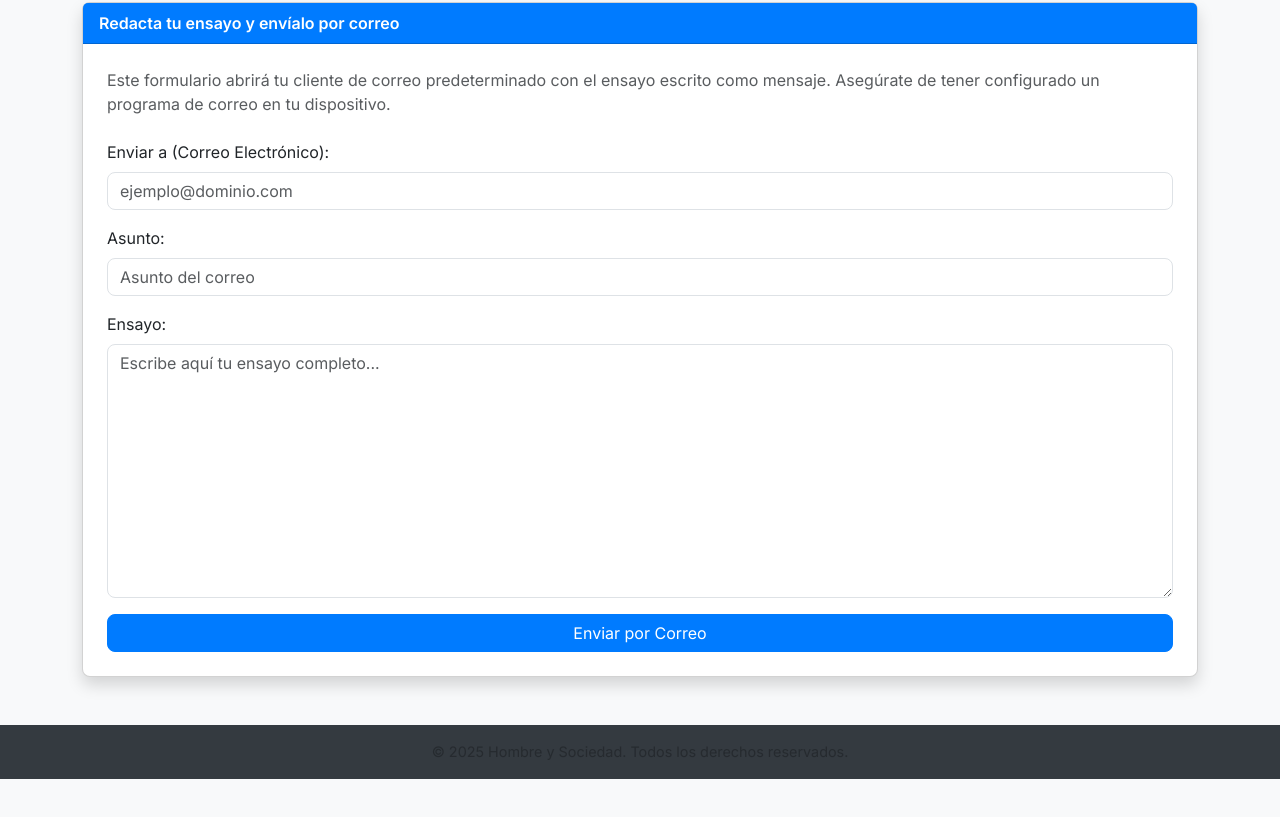
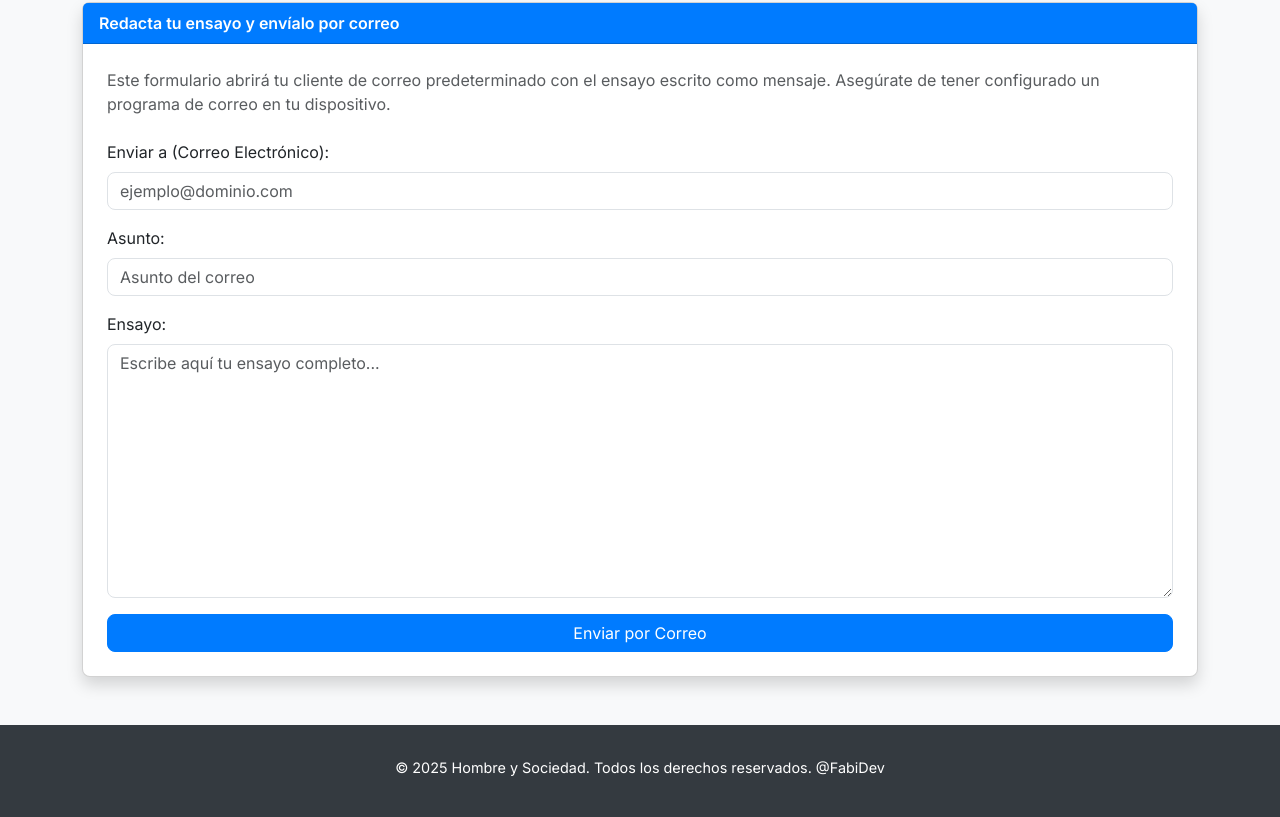
Before and after one commit to fabiow1010/hombreysociedad, a plain HTML site: page tierra.html in a window 1280 px wide. Shown: the part 778-1595 px from the top of the page. Before the commit the page ends 1557 px from the top, so only its background shows below. Drawn offline with nearby package versions, Linux system fonts and the light colour scheme.

Commit message:
Add GitHub link to footer in index.html and tierra.html

```diff
--- a/tierra.html
+++ b/tierra.html
@@ -46,7 +46,8 @@
                         <h5 class="card-title fw-semibold">Capítulo I - Chicamocha</h5>
                         <p class="card-text text-muted small">
                             Un artista rural reflexiona sobre la importancia espiritual y ecológica del río Chicamocha.
-                            Se denuncia su contaminación por parte de municipios y cultivos, y se propone una restauración con tratamiento de aguas.
+                            Se denuncia su contaminación por parte de municipios y cultivos, y se propone una
+                            restauración con tratamiento de aguas.
                         </p>
                     </div>
                 </div>
@@ -62,7 +63,9 @@
                     <div class="card-body">
                         <h5 class="card-title fw-semibold">Capítulo II - Oxuetá</h5>
                         <p class="card-text text-muted small">
-                            Una mujer campesina relata su conexión con los páramos sagrados y cómo su poesía y agricultura orgánica contribuyen a proteger el ecosistema. Maruja simboliza la resistencia espiritual del territorio.
+                            Una mujer campesina relata su conexión con los páramos sagrados y cómo su poesía y
+                            agricultura orgánica contribuyen a proteger el ecosistema. Maruja simboliza la resistencia
+                            espiritual del territorio.
                         </p>
                     </div>
                 </div>
@@ -78,7 +81,9 @@
                     <div class="card-body">
                         <h5 class="card-title fw-semibold">Capítulo III - Tota</h5>
                         <p class="card-text text-muted small">
-                            Javier Acevedo defiende el uso sostenible del agua en el lago de Tota. El documental destaca la agricultura consciente y la conservación hídrica para el futuro del ecosistema y la cultura campesina.
+                            Javier Acevedo defiende el uso sostenible del agua en el lago de Tota. El documental destaca
+                            la agricultura consciente y la conservación hídrica para el futuro del ecosistema y la
+                            cultura campesina.
                         </p>
                     </div>
                 </div>
@@ -95,16 +100,19 @@
             </div>
             <div class="card-body p-4">
                 <p class="text-muted mb-4">
-                    Este formulario abrirá tu cliente de correo predeterminado con el ensayo escrito como mensaje. Asegúrate de tener configurado un programa de correo en tu dispositivo.
+                    Este formulario abrirá tu cliente de correo predeterminado con el ensayo escrito como mensaje.
+                    Asegúrate de tener configurado un programa de correo en tu dispositivo.
                 </p>
                 <form id="emailForm">
                     <div class="mb-3">
                         <label for="emailTo" class="form-label">Enviar a (Correo Electrónico):</label>
-                        <input type="email" class="form-control" id="emailTo" placeholder="ejemplo@dominio.com" required>
+                        <input type="email" class="form-control" id="emailTo" placeholder="ejemplo@dominio.com"
+                            required>
                     </div>
                     <div class="mb-3">
                         <label for="emailSubject" class="form-label">Asunto:</label>
-                        <input type="text" class="form-control" id="emailSubject" placeholder="Asunto del correo" required>
+                        <input type="text" class="form-control" id="emailSubject" placeholder="Asunto del correo"
+                            required>
                     </div>
                     <div class="mb-3">
                         <label for="emailBody" class="form-label">Ensayo:</label>
@@ -118,9 +126,11 @@
     </section>
 
     <!-- Pie de Página -->
-    <footer class="footer text-center py-3">
+    <footer class="footer text-center">
         <div class="container">
-            <p class="text-muted mb-0">&copy; 2025 Hombre y Sociedad. Todos los derechos reservados.</p>
+            <p>&copy; 2025 Hombre y Sociedad. Todos los derechos reservados.
+                @FabiDev <a href="https://github.com/fabiow1010"></a>
+            </p>
         </div>
     </footer>
 
```
Also changed, not shown: index.html (+3 -1 lines).
